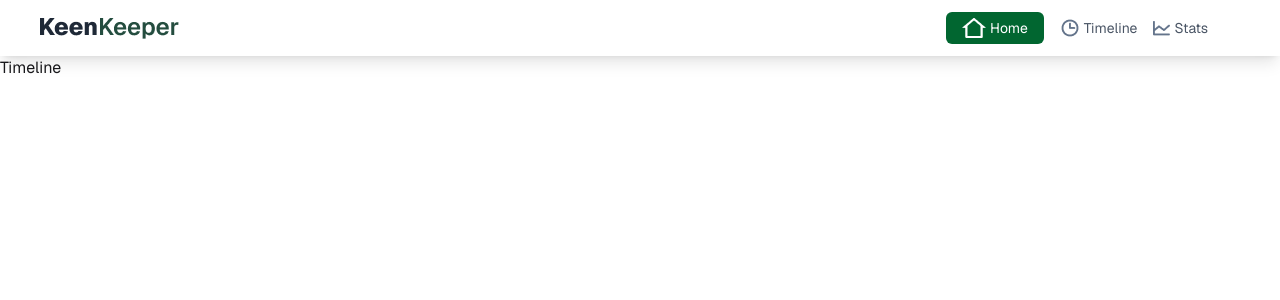
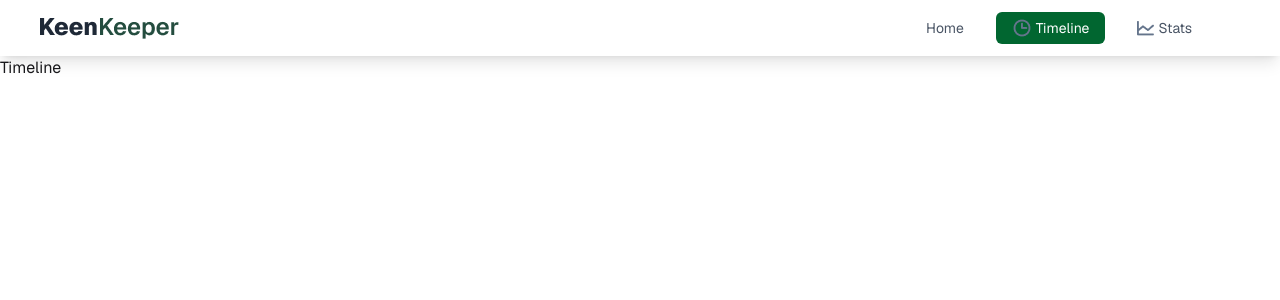
Before and after one commit to rifat-sultana/Assignment-07-keen-keeper, a React (Vite) app: page /timeline in a window 1280 px wide. Shown: the top 300 px of the page. Built offline with nearby package versions, Linux system fonts and the light colour scheme.

Commit message:
complete navbar functionality

```diff
--- a/package.json
+++ b/package.json
@@ -15,6 +15,7 @@
     "react-dom": "^19.2.4",
     "react-router": "^7.14.0",
     "react-router-dom": "^7.14.0",
+    "react-toastify": "^11.0.5",
     "tailwindcss": "^4.2.2"
   },
   "devDependencies": {
--- a/src/Pages/Timeline.jsx
+++ b/src/Pages/Timeline.jsx
@@ -1,4 +1,4 @@
-import React from 'react';
+
 
 const TimelinePage = () => {
   return (
--- a/src/components/Navbar/Navbar.jsx
+++ b/src/components/Navbar/Navbar.jsx
@@ -1,4 +1,5 @@
 import { Link } from "react-router-dom";
+import { NavLink } from "react-router-dom";
 import KeenKeeper from "../../assets/KeenKeeper.png"
 import Home from "../../assets/Home.png";
 import Clock from "../../assets/Clock.png";
@@ -19,23 +20,43 @@ const Navbar = () => {
 
         <div className="flex items-center px-8 gap-4">
 
-          <Link
-            to="/"
-            className="flex items-center gap-1 bg-green-800 text-white px-4 py-1.5 rounded-md text-sm">
-           <img src={Home} alt="Home"  /> Home
-          </Link>
+          {/* Home  */}
+         <NavLink
+          to="/"
+            className={({ isActive }) =>
+            `flex items-center gap-1 px-4 py-1.5 rounded-md text-sm ${
+             isActive ? "bg-green-800 text-white" : "text-gray-600"
+             }` }>
 
-          <Link
-            to="/timeline"
-            className="flex items-center gap-1 text-gray-600 hover:text-black text-sm">
-            <img src={Clock} alt="Clock"/>Timeline
-          </Link>
+            <img src={Home} alt="Home" />
+              Home
+              </NavLink>
 
-          <Link
-            to="/stats"
-            className="flex items-center gap-1 text-gray-600 hover:text-black text-sm" >
-            <img src={Stats} alt="Stats"  /> Stats
-          </Link>
+              {/* Timeline */}
+
+          <NavLink
+          to="/timeline"
+            className={({ isActive }) =>
+           `flex items-center gap-1 px-4 py-1.5 rounded-md text-sm ${
+            isActive ? "bg-green-800 text-white" : "text-gray-600"
+           }` }>
+
+            <img src={Clock} alt="Clock" />
+              Timeline
+                </NavLink>
+
+                {/* Stats */}
+
+          <NavLink
+          to="/stats"
+            className={({ isActive }) =>
+            `flex items-center gap-1 px-4 py-1.5 rounded-md text-sm ${
+            isActive ? "bg-green-800 text-white" : "text-gray-600"
+            }` }>
+
+            <img src={Stats} alt="Stats" />
+              Stats
+               </NavLink>
 
         </div>
       </div>
```
Also changed, not shown: 1 other file (tests, documents, lock files or other folders).
